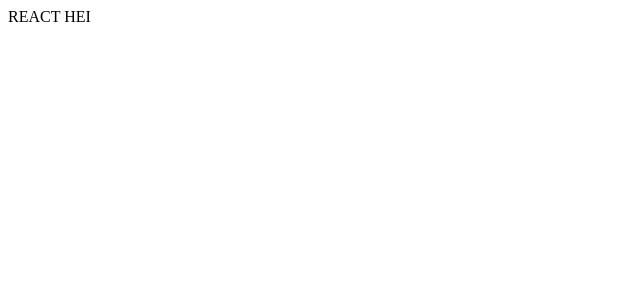
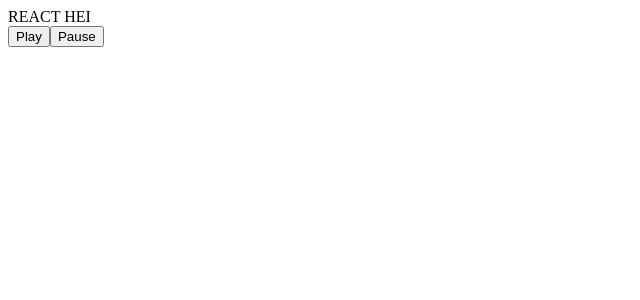
Before and after one commit to Sodnarts/Danbo-8, a React (Create React App) app: page / in a window 1280 px wide. Shown: the top 300 px of the page, without its empty margins (0-640 px from the left). Built offline with nearby package versions, Linux system fonts and the light colour scheme.

Commit message:
Removed logos and changed filepath for mp3

```diff
--- a/src/common/song/song-module.js
+++ b/src/common/song/song-module.js
@@ -1,4 +1,4 @@
-import React, { Component } from 'react'
+import React, { Component } from 'react';
 
 class Music extends Component {
     constructor(props) {
@@ -6,23 +6,22 @@ class Music extends Component {
         this.state = {
             play: false,
             pause: true,
-  }
-  this.relativePath = "public/El Chombo - Chacarron.mp3";
+        };
+        this.relativePath = '/Users/felipesepulveda/git/Danbo-8/public/El Chombo - Chacarron.mp3';
         this.audio = new Audio(this.relativePath);
     }
 
     play = () => {
-this.setState({ play: true, pause: false })
+        this.setState({ play: true, pause: false });
         this.audio.play();
-}
+    };
 
     pause = () => {
-this.setState({ play: false, pause: true })
+        this.setState({ play: false, pause: true });
         this.audio.pause();
-}
+    };
 
     render() {
-
         return (
             <div>
                 <button onClick={this.play}>Play</button>
@@ -32,4 +31,4 @@ return (
     }
 }
 
-export{ Music };
+export { Music };
--- a/src/index.js
+++ b/src/index.js
@@ -1,10 +1,12 @@
 import React from 'react';
 import ReactDOM from 'react-dom';
 import App from './app/App';
+import { Music } from './common/song/song-module';
 
 ReactDOM.render(
   <React.StrictMode>
     <App />
+    <Music />
   </React.StrictMode>,
   document.getElementById('root')
 );
```
Also changed, not shown: public/logo192.png (deleted), public/logo512.png (deleted). Lines whose indentation alone changed are shown as unchanged.
